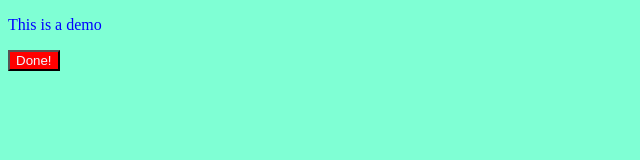
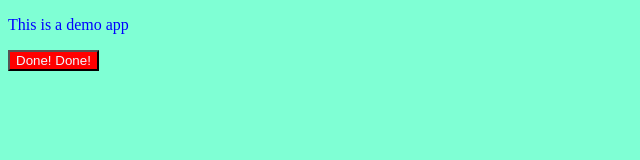
Before and after one commit to NguyenXuanNghiatttc071/git, a plain HTML site: page index.html in a window 1280 px wide. Shown: the whole page, without its empty margins (0-640 px from the left). Drawn offline with Linux system fonts and the light colour scheme.

Commit message:
Update index.html

```diff
--- a/index.html
+++ b/index.html
@@ -9,7 +9,7 @@
   <link rel="stylesheet" href="index2.css">
 </head>
 <body>
-  <p>This is a demo</p>
-  <button>Done!</button>
+  <p>This is a demo app</p>
+  <button>Done! Done!</button>
 </body>
 </html>
```
